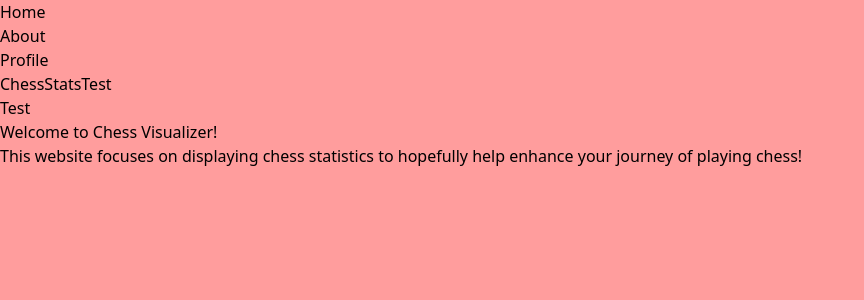
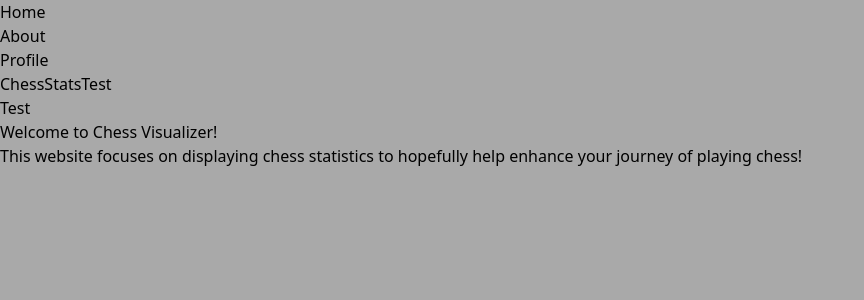
Before and after one commit to dreymoreau/chess-visualizer, a React (Vite) app: page / in a window 1280 px wide. Shown: the top 300 px of the page, without its empty margins (0-864 px from the left). Built offline with nearby package versions, Linux system fonts and the light colour scheme.

Commit message:
made changes to background

```diff
--- a/src/index.css
+++ b/src/index.css
@@ -3,5 +3,5 @@
 @tailwind utilities;
 
 body {
-    background: #ff9d9d
+    background: #a9a9a9
 }
```
